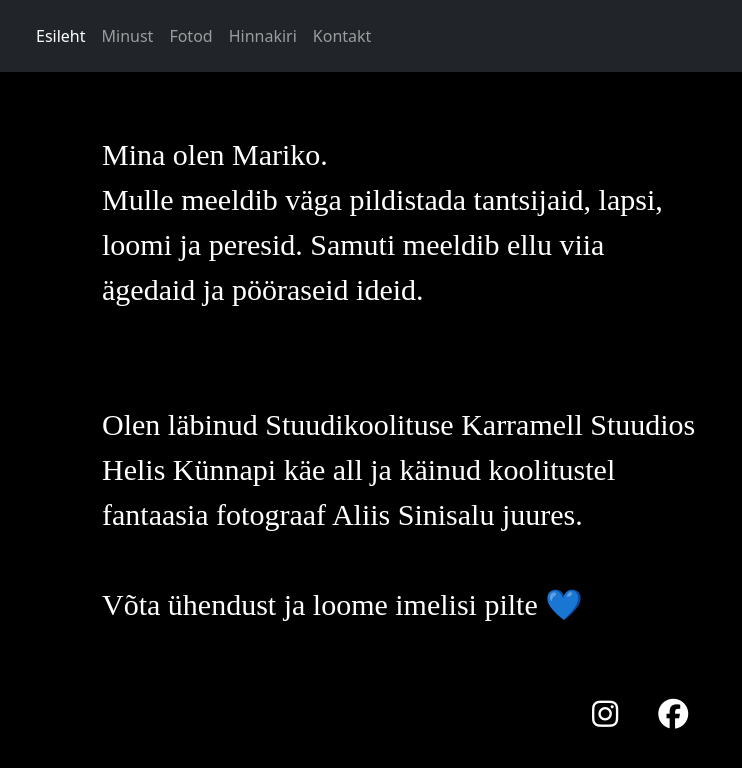
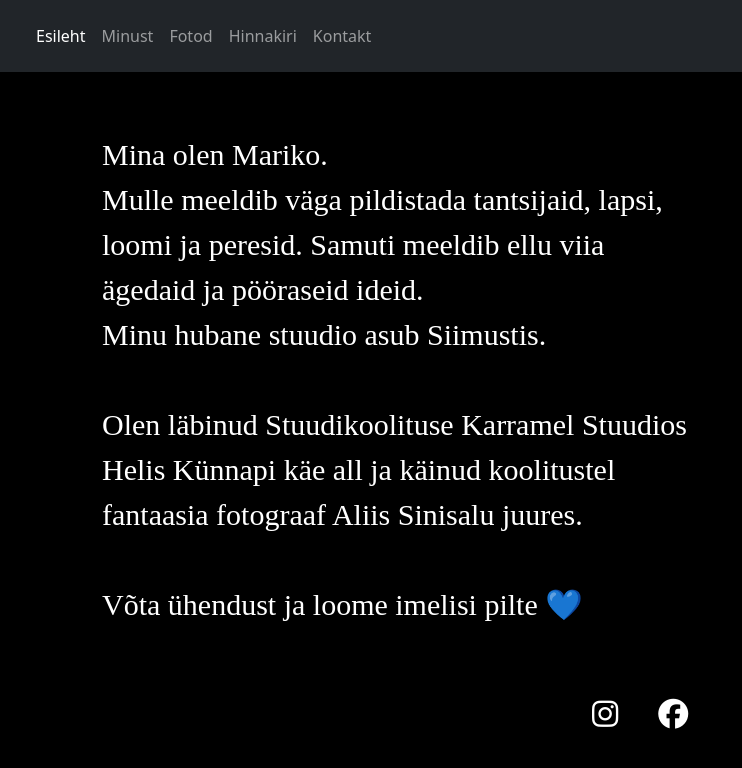
Before and after one commit to marikopa/photo-portfolio, a plain HTML site: page about.html in a window 1280 px wide. Shown: the full height of the page, 0-742 px from the left. Drawn offline with nearby package versions, Linux system fonts and the light colour scheme; a web font is replaced by a local one.

Commit message:
Update about.html

```diff
--- a/about.html
+++ b/about.html
@@ -81,8 +81,9 @@ lapsed ja tantsijad. ">
           Mulle meeldib väga pildistada tantsijaid, lapsi, loomi ja peresid.
           Samuti meeldib ellu viia ägedaid ja pööraseid ideid.
 
-          <br> <br> <br>
-          Olen läbinud Stuudikoolituse Karramell Stuudios Helis Künnapi käe all ja
+          <br>
+          Minu hubane stuudio asub Siimustis. <br> <br>
+          Olen läbinud Stuudikoolituse Karramel Stuudios Helis Künnapi käe all ja
           käinud koolitustel fantaasia fotograaf Aliis Sinisalu juures.
 
         <br> <br>
```
